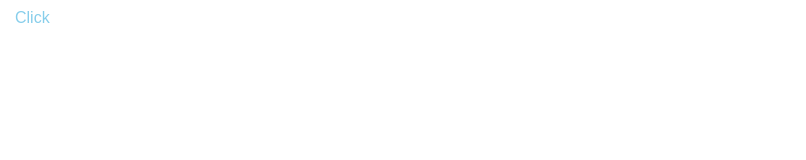
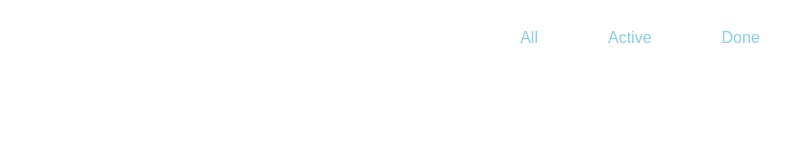
Before and after one commit to Druzhkova/TODO-list, a React (Create React App) app: page / in a window 1280 px wide. Shown: the top 160 px of the page, without its empty margins (0-806 px from the left). Built offline with nearby package versions, Linux system fonts and the light colour scheme.

Commit message:
feat: add component header

```diff
--- a/src/App.js
+++ b/src/App.js
@@ -1,12 +1,19 @@
 import React from 'react';
-import { Button } from './components';
+import { Header } from './components';
+import styled from 'styled-components'
+
 
 function App() {
   return (
-    <div>
-      <Button type="transperent" color='skyblue'>Click</Button>
-    </div>
+    <Container>
+      <Header />
+    </Container>
   );
 }
 
+const Container = styled.div`
+  margin: 0 auto;
+  text-align: center;
+`
+
 export default App;
--- /dev/null
+++ b/src/components/Header/Header.jsx
@@ -0,0 +1,17 @@
+import React from 'react';
+import styled from 'styled-components';
+import { Button } from '../Button';
+
+export function Header() {
+  return(
+    <header>
+      <StyledButton type="transperent" color='skyblue'>All</StyledButton>
+      <StyledButton type="transperent" color='skyblue'>Active</StyledButton>
+      <StyledButton type="transperent" color='skyblue'>Done</StyledButton>
+    </header>
+  )
+}
+
+const StyledButton = styled(Button)`
+  margin: 20px;
+`
--- /dev/null
+++ b/src/components/Header/index.js
@@ -0,0 +1 @@
+export { Header } from './Header';
--- a/src/components/index.js
+++ b/src/components/index.js
@@ -1 +1,2 @@
 export { Button } from './Button';
+export { Header } from './Header';
```
Also changed, not shown: src/components/Button/Button.jsx (line endings or trailing spaces).
